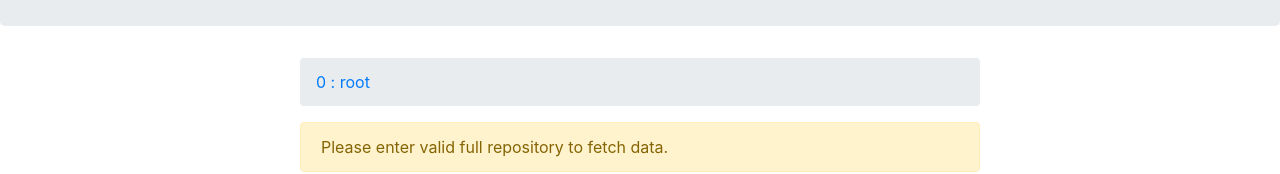
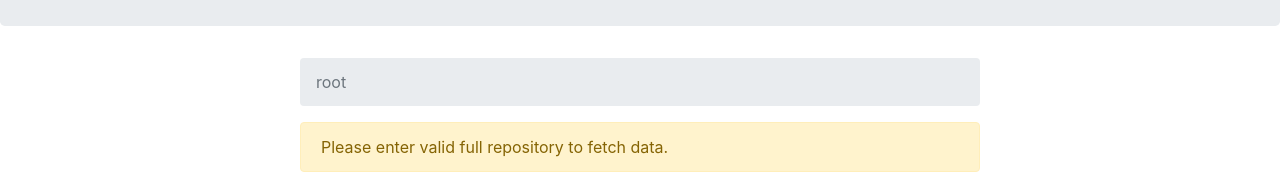
Before and after one commit to alokpant/vuejs-github-explorer, a Vue app: page / in a window 1280 px wide. Shown: the part 324-498 px from the top of the page. Built offline with nearby package versions, Linux system fonts and the light colour scheme; what vue-resource would draw is missing.

Commit message:
breadcrumbs navigation working
moving upwards through breadcrumbs working

```diff
--- a/src/components/FileExplorer.vue
+++ b/src/components/FileExplorer.vue
@@ -2,10 +2,17 @@
   <section class='container'>
     <div class='row'>
       <div class='col-md-12'>
-        <nav aria-label="breadcrumb" role="navigation">
+        <nav aria-label="breadcrumb" role="navigation" class="custom-breadcrumbs">
           <ol class="breadcrumb">
-            <li class="breadcrumb-item" v-for="(crumb, key) in fetchPathBreadCrumbs()">
-              <a href="#">{{ key }} : {{ crumb }}</a>
+            <li class="breadcrumb-item"
+                v-for="(crumb, key) in fetchPathBreadCrumbs()"
+                v-bind:key="key"
+                v-bind:class="isActive(key)"
+                v-bind:aria-current="currentPage(key)">
+              <a class='custom-breadcrumbs--links'
+                 v-on:click="traveseDirectoryUpwards(key)">
+                 {{ crumb }}
+               </a>
             </li>
           </ol>
         </nav>
@@ -20,7 +27,7 @@
               <th>Name</th>
               <th class='text-right'>
                 <button class='btn btn-primary btn-xs'
-                        @click='goOneDirectoryUp()'
+                        @click='traveseDirectoryUpwards()'
                         v-if='isNotRoot'>Go Back</button>
               </th>
             </tr>
@@ -87,14 +94,14 @@
       fullRepoUrl() {
         return this.username + '/' + this.repo;
       },
-      isNotRoot() {
-        return this.path !== '/';
-      },
       doesGithubHaveFiles() {
         return this.files.length > 0;
       },
     },
     methods: {
+      isNotRoot() {
+        return this.path !== '/';
+      },
       getGithubFiles() {
         const githubUrl = 'https://api.github.com/repos/' +
                           this.fullRepoUrl +
@@ -119,11 +126,31 @@
            }
         });
       },
-      goOneDirectoryUp() {
-        let splittedPath = this.path.split('/');
-        let length = splittedPath.length;
-        let splittedArray = splittedPath.splice(0, length - 1)
-        this.path = (splittedArray.length > 1 ) ? splittedArray.join('/') : '/';
+      traveseDirectoryUpwards(key) {
+        if (this.isNotRoot() && key != 0) {
+          var splittedArray = this.splitPathIntoArray();
+          var arrayLength = splittedArray.length;
+
+          let deleteStartPosition;
+
+          if (typeof key === typeof undefined) {
+            deleteStartPosition = arrayLength - 1;
+          } else {
+            deleteStartPosition = key + 1;
+          }
+
+          let deleteCount = arrayLength - deleteStartPosition;
+          splittedArray.splice(deleteStartPosition, deleteCount)
+
+          if (splittedArray.length > 1) {
+            this.path = splittedArray.join('/');
+          } else {
+            this.path = '/';
+          }
+        } else {
+          this.path = '/';
+        }
+
         this.getGithubFiles();
       },
       goInsideFile(path) {
@@ -140,7 +167,7 @@
         let breadCrumbs = ['root'];
 
         if (this.path !== '/') {
-          let splittedArray = this.path.split('/');
+          let splittedArray = this.splitPathIntoArray();
           splittedArray.splice(0, 1);
 
           if (splittedArray.length > 0) {
@@ -149,6 +176,27 @@
         }
         return breadCrumbs;
       },
+      splitPathIntoArray() {
+        return this.path.split('/');
+      },
+      isActive(key) {
+        return this.checkStatus(key, 'active');
+      },
+      checkStatus(key, statusClass) {
+        if (this.isNotRoot()) {
+          const pathLengthWithSpaces = this.splitPathIntoArray();
+          // - 2 because of extra space that is added
+          // at top of path.
+          if (key !== (pathLengthWithSpaces.length - 1)) {
+            statusClass = '';
+          }
+        }
+
+        return statusClass;
+      },
+      currentPage(key) {
+        return this.checkStatus(key, 'page');
+      }
     },
     created() {
       if (this.username && this.repo) this.getGithubFiles();
@@ -162,5 +210,7 @@
 </script>
 
 <style scoped="">
-
+  .custom-breadcrumbs .breadcrumb-item.not(.active) .custom-breadcrumbs--links {
+    color: #007BE9;
+  }
 </style>
```
